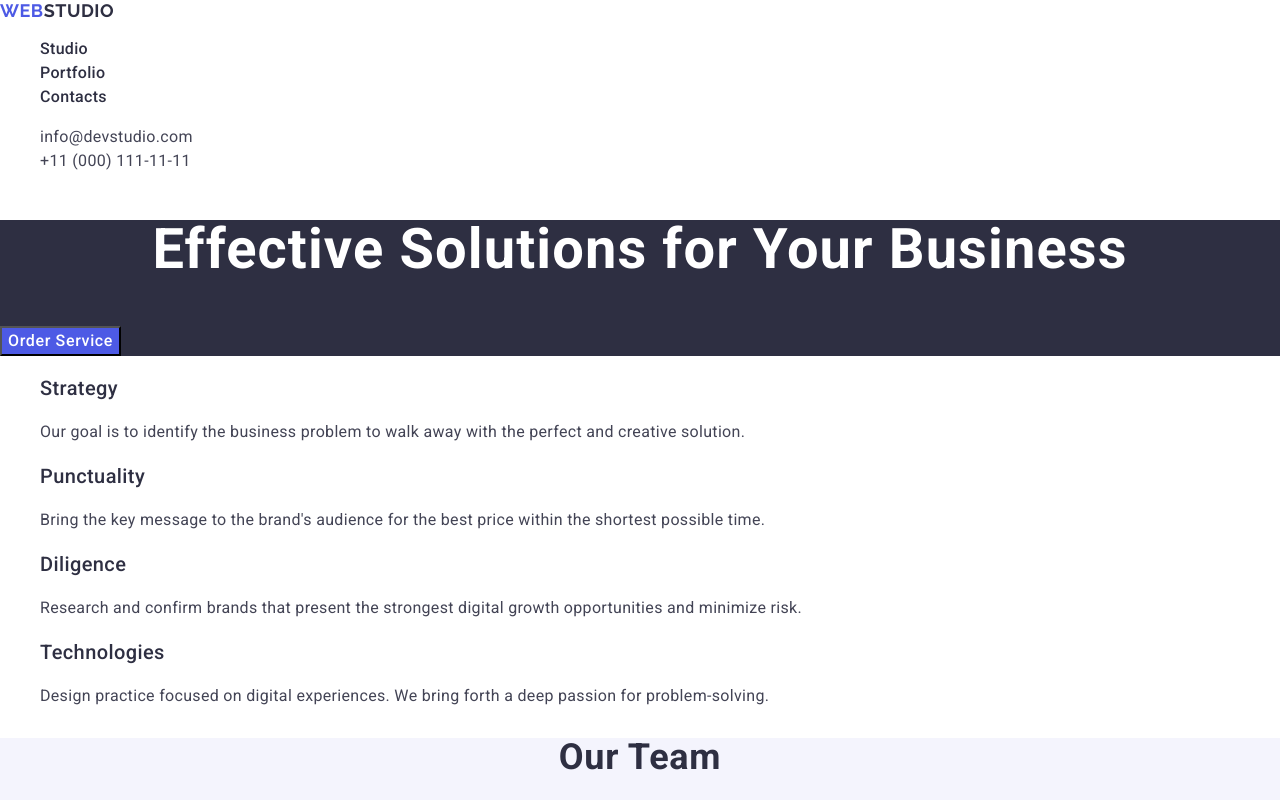
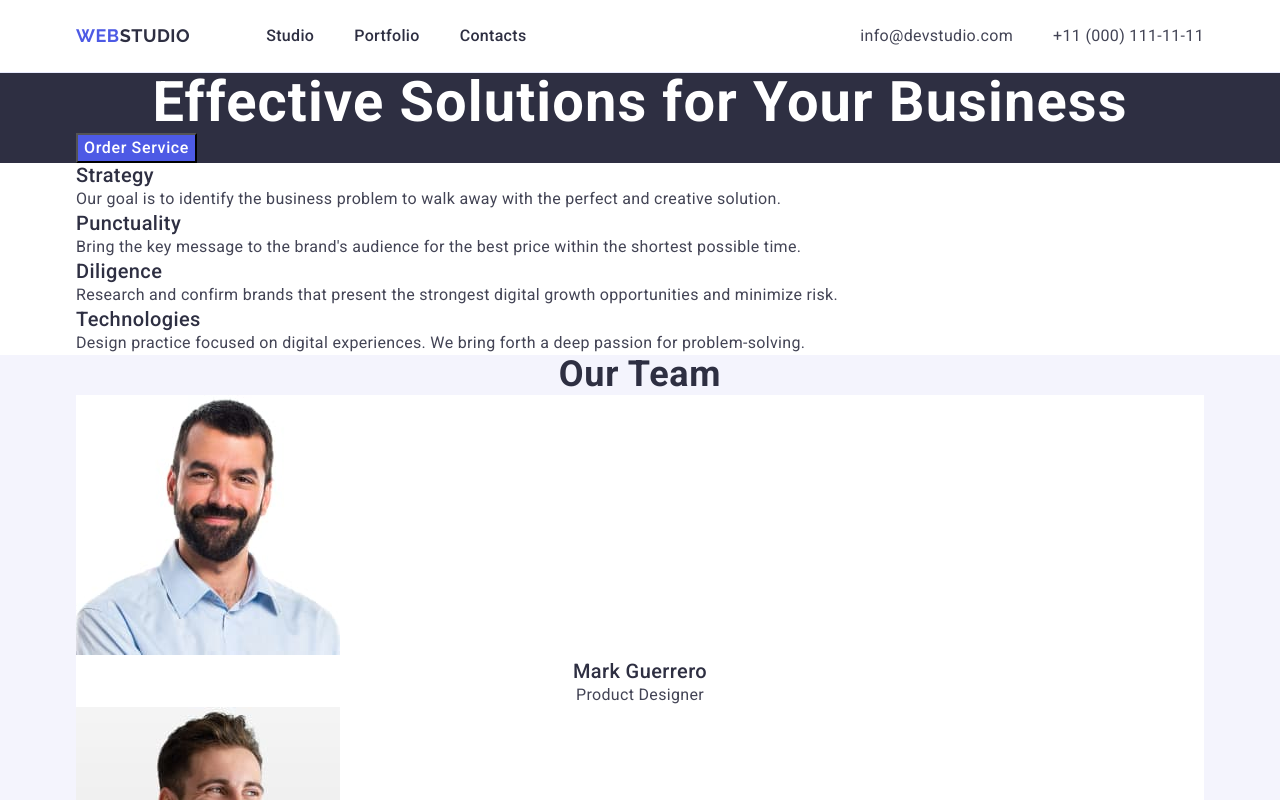
Before and after one commit to YevheniiaDi/goit-markup-hw-03, a plain HTML site: page index.html in a window 1280 px wide. Shown: the top 800 px of the page. Drawn offline with nearby package versions, Linux system fonts and the light colour scheme.

Commit message:
Add commit header

```diff
--- a/css/styles.css
+++ b/css/styles.css
@@ -5,10 +5,56 @@ body {
 }
 ul, ol {
     list-style: none;
+    margin: 0;
+    padding: 0;
 }
+
+h1, h2, h3, h4, h5, h6,
+p {
+    margin: 0;
+}
+
 a {
     text-decoration: none;
 }
+.container {
+    max-width:  1158px;
+    padding: 0 15px;
+    margin: 0 auto;
+}
+
+.page-header {
+    border-bottom: 1px solid #e7e9fc;
+}
+
+.header-container {
+    display: flex;
+    align-items: center;
+}
+
+.header-nav {
+    display: flex;
+    align-items: center;
+}
+
+.nav-list {
+    display: flex;
+    align-items: center;
+    gap: 40px;
+}
+
+.contacts-list {
+    display: flex;
+    align-items: center;
+    gap: 40px;
+
+}
+
+.header-logo {
+    padding: 24px 0;
+    margin-right: 76px;
+}
+
 .logo {
     font-family: "Raleway", sans-serif;
     font-weight: 700;
@@ -31,6 +77,9 @@ a {
     line-height: 1.5;
     letter-spacing: 0.02em;
     color: #2e2f42;
+    padding: 24px 0;
+    display: block;
+
 }
 .nav-link:hover,
 .nav-link:focus,
@@ -41,13 +90,20 @@ a {
 
 .contacts {
     font-style: normal;
+    margin-left: auto;
+
 }
 
 .contacts-link {
+    display: block;
+    padding: 24px 0;
+    display: block;
+    padding: 24px 0;
     font-size: 16px;
     line-height: 1.5;
     letter-spacing: 0.02em;
     color: #434455;
+
 }
 
 .page-footer {
--- a/index.html
+++ b/index.html
@@ -18,6 +18,7 @@
 </head>
 <body>
   <header class="page-header">
+    <div class="container header-container">
     <nav class="header-nav">
     <a class="logo header-logo" href="./index.html">Web<span class="logo-part">Studio</span></a>
   <ul class="nav-list">
@@ -32,14 +33,18 @@
      <li class="contacts-item"><a class="contacts-link" href="tel:+110001111111">+11 (000) 111-11-11</a></li>
   </ul>
   </address>
+   </div>
   </header>
   <main>
     <section class="title-page">
+      <div class="container tittle-container">
      <h1 class="text-page">Effective Solutions
     for Your Business</h1>
       <button class="button" type="button">Order Service</button>
-     </section>
+    </div>
+    </section>
     <section class="advantages">
+      <div class="container advantages-container">
       <h2 class="advantages-title"></h2>
       <ul class="advantages-list">
           <li class="advantages-item">
@@ -65,8 +70,10 @@
             <p class="advantages-item-text">Design practice focused on digital experiences. We bring forth a deep passion for problem-solving.</p>
           </li>
        </ul>
+      </div>
     </section>
     <section class="team">
+      <div class="container team-container">
       <h2 class="team-title">Our Team</h2>
          <ul class="team-list">
            <li class="team-item">
@@ -111,8 +118,10 @@
                 <p class="team-item-text">UI Designer</p>
           </li>
      </ul>
+    </div>
      </section>
     <section class="our-portfolio">
+      <div class="container portfolio-container">
       <h2 class="portfolio-title">Our Portfolio</h2>
       <ul class="portfolio-list">
         <li class="portfolio-item">
@@ -146,12 +155,15 @@
           <p class="portfolio-item-text">Marketing</p>
         </li>
       </ul>
+      </div>
     </section>
   </main>
   <footer class="page-footer">
+    <div class="container footer-container">
     <a class="logo footer-logo" href="./index.html"
     >Web<span class="logo-part">Studio</span></a>
     <p class="footer-text">Increase the flow of customers and sales for your business with digital marketing & growth solutions.</p>
+  </div>
   </footer>
 </body>
 </html>
```
